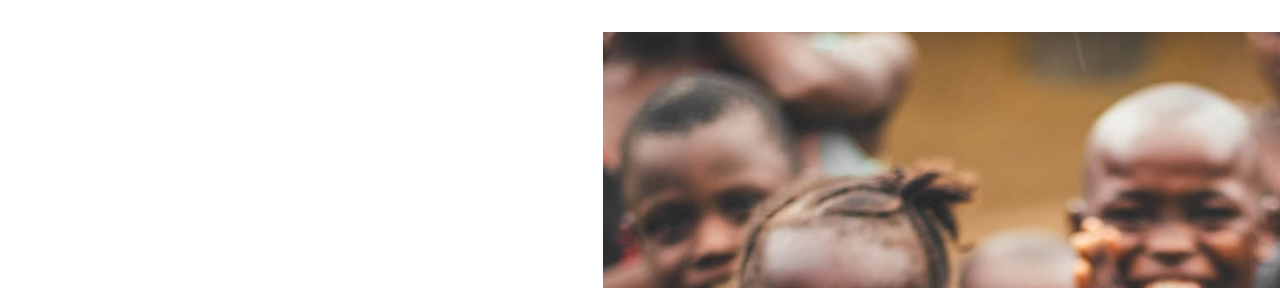
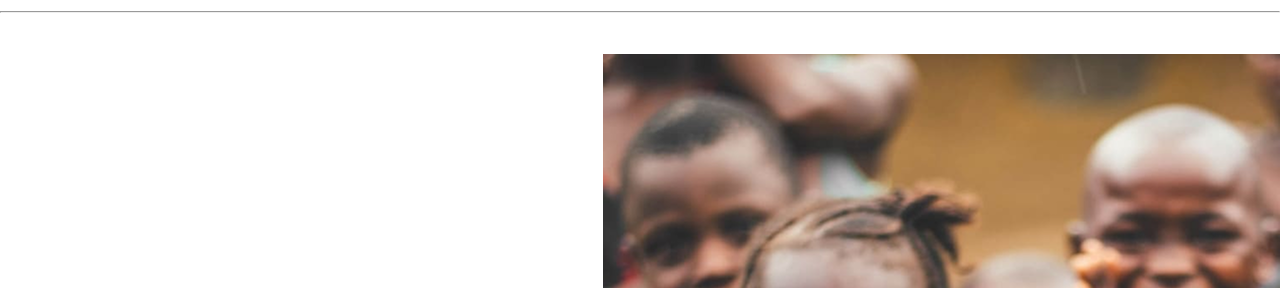
Before and after one commit to mirjonovogomuhammad06-gif/Exam-3, a plain HTML site: page index.html in a window 1280 px wide. Shown: the part 106-394 px from the top of the page. Drawn offline with Linux system fonts and the light colour scheme.

Commit message:
added hr in html

```diff
--- a/index.html
+++ b/index.html
@@ -22,6 +22,7 @@
             <button class="bt_in_header">Donate now</button>
         </div>
     </header>
+    <hr class="hr">
     <div class="section1">
         <div class="left1">
             <div class="khat"></div>
--- a/style.css
+++ b/style.css
@@ -8,6 +8,11 @@ p{
 }
 h1,h2,h3,h4{
     font-family: roboto;
+}
+.hr{
+    margin-top:20px ;
+
+
 }
 .header{
     display: flex;
```
